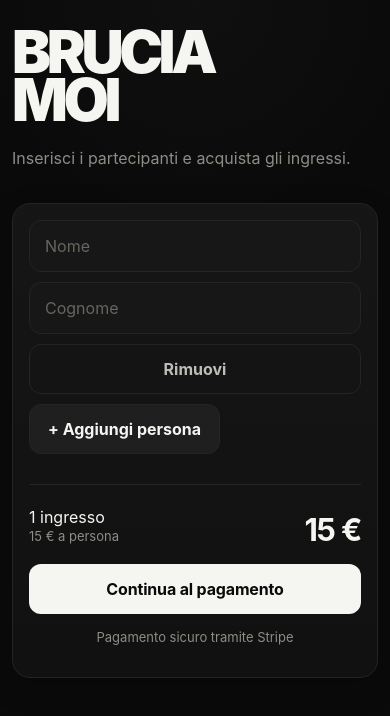
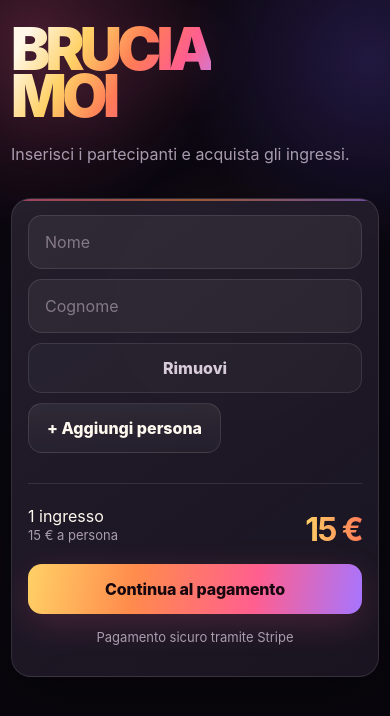
Before and after one commit to ghiusebbe/Brucia-Moi-Ticketing-App, a Next.js app: page / in a window 390 px wide. Shown: the top 716 px of the page. Built offline with nearby package versions, Linux system fonts and the light colour scheme.

Commit message:
Add colorful Brucia Moi visual identity

```diff
--- a/app/globals.css
+++ b/app/globals.css
@@ -1,24 +1,43 @@
 :root {
-  --bg: #0a0a0a;
-  --surface: #111111;
-  --surface-2: #171717;
-  --surface-3: #1f1f1f;
-  --text: #f5f5f2;
-  --text-soft: #c8c8c1;
-  --muted: #8d8d86;
-  --border: #242424;
-  --border-strong: #343434;
-  --success: #9af0b0;
-  --success-bg: #102018;
-  --danger: #ff9f9f;
-  --danger-bg: #281515;
-  --warning: #ffd38a;
-  --warning-bg: #281f12;
-  --radius-sm: 12px;
-  --radius-md: 16px;
-  --radius-lg: 22px;
-  --shadow-soft: 0 10px 30px rgba(0,0,0,.18);
-  --max-width: 720px;
+  --bg: #0b0710;
+  --bg-soft: #15101c;
+
+  --surface: rgba(24, 18, 32, 0.92);
+  --surface-2: rgba(34, 24, 45, 0.95);
+  --surface-3: rgba(46, 32, 60, 0.95);
+
+  --text: #fff8ef;
+  --text-soft: #e9dff1;
+  --muted: #a99caf;
+
+  --border: rgba(255,255,255,.10);
+  --border-strong: rgba(255,255,255,.18);
+
+  --pink: #ff5f8f;
+  --red: #ff4d45;
+  --orange: #ff8a3d;
+  --yellow: #ffd166;
+  --purple: #a675ff;
+  --violet: #755cff;
+  --green: #8ef0a5;
+
+  --success: #8ef0a5;
+  --success-bg: rgba(36, 114, 62, .23);
+
+  --danger: #ff8d91;
+  --danger-bg: rgba(145, 36, 44, .22);
+
+  --warning: #ffd174;
+  --warning-bg: rgba(153, 101, 23, .20);
+
+  --radius-sm: 14px;
+  --radius-md: 18px;
+  --radius-lg: 26px;
+
+  --shadow:
+    0 18px 60px rgba(0,0,0,.28);
+
+  --max-width: 760px;
 }
 
 * {
@@ -33,9 +52,6 @@ html {
 body {
   margin: 0;
   min-height: 100%;
-  background:
-    radial-gradient(circle at top, rgba(255,255,255,.025), transparent 30%),
-    var(--bg);
   color: var(--text);
   font-family:
     Inter,
@@ -45,6 +61,13 @@ body {
     BlinkMacSystemFont,
     "Segoe UI",
     sans-serif;
+
+  background:
+    radial-gradient(circle at 8% 4%, rgba(255,95,143,.21), transparent 24%),
+    radial-gradient(circle at 95% 8%, rgba(117,92,255,.20), transparent 24%),
+    radial-gradient(circle at 60% 40%, rgba(255,138,61,.08), transparent 28%),
+    linear-gradient(180deg, #0c0710 0%, #0a0710 48%, #08060c 100%);
+
   text-rendering: optimizeLegibility;
   -webkit-font-smoothing: antialiased;
 }
@@ -59,37 +82,95 @@ button {
 }
 
 main {
-  width: min(var(--max-width), calc(100% - 32px));
+  width: min(var(--max-width), calc(100% - 28px));
   margin: 0 auto;
-  padding: 36px 0 72px;
+  padding: 34px 0 76px;
 }
 
+/* BRAND */
+
 .logo {
-  font-size: clamp(56px, 15vw, 92px);
-  line-height: .82;
-  letter-spacing: -.075em;
+  width: fit-content;
+  font-size: clamp(58px, 15vw, 96px);
+  line-height: .8;
+  letter-spacing: -.08em;
   font-weight: 950;
   text-transform: uppercase;
-  text-wrap: balance;
+
+  background:
+    linear-gradient(
+      120deg,
+      #fff7e7 8%,
+      #ffd166 32%,
+      #ff7b56 56%,
+      #ff5f8f 76%,
+      #b18cff 100%
+    );
+
+  -webkit-background-clip: text;
+  background-clip: text;
+  color: transparent;
+
+  filter:
+    drop-shadow(0 8px 26px rgba(255,95,143,.10));
 }
 
 .subtitle {
-  max-width: 540px;
+  max-width: 560px;
   margin: 22px 0 32px;
   color: var(--muted);
   font-size: 16px;
   line-height: 1.55;
 }
 
+/* SURFACES */
+
+.card,
+.ticket-card,
+.stat-card,
+.people-list {
+  backdrop-filter: blur(18px);
+  -webkit-backdrop-filter: blur(18px);
+}
+
 .card {
-  background:
-    linear-gradient(180deg, rgba(255,255,255,.018), rgba(255,255,255,0)),
-    var(--surface);
+  position: relative;
+  overflow: hidden;
+
+  padding: 20px;
   border: 1px solid var(--border);
   border-radius: var(--radius-lg);
-  padding: 20px;
-  box-shadow: var(--shadow-soft);
+
+  background:
+    linear-gradient(
+      145deg,
+      rgba(255,255,255,.06),
+      rgba(255,255,255,.015)
+    ),
+    var(--surface);
+
+  box-shadow: var(--shadow);
 }
+
+.card::before {
+  content: "";
+  position: absolute;
+  inset: 0 auto auto 0;
+  width: 100%;
+  height: 2px;
+
+  background:
+    linear-gradient(
+      90deg,
+      var(--pink),
+      var(--orange),
+      var(--purple)
+    );
+
+  opacity: .55;
+}
+
+/* FORMS */
 
 .person {
   display: grid;
@@ -100,101 +181,145 @@ main {
 
 input {
   width: 100%;
-  min-height: 52px;
-  padding: 0 15px;
+  min-height: 54px;
+  padding: 0 16px;
+
   border: 1px solid var(--border);
   border-radius: var(--radius-sm);
-  background: var(--surface-2);
+
+  background:
+    rgba(255,255,255,.055);
+
   color: var(--text);
   font-size: 16px;
+
   outline: none;
+
   transition:
     border-color .18s ease,
     background .18s ease,
-    box-shadow .18s ease;
+    box-shadow .18s ease,
+    transform .18s ease;
 }
 
 input::placeholder {
-  color: #666660;
+  color: #847987;
 }
 
 input:focus {
-  border-color: #5b5b56;
-  background: #191919;
-  box-shadow: 0 0 0 3px rgba(255,255,255,.045);
+  border-color: rgba(255,95,143,.65);
+  background: rgba(255,255,255,.075);
+
+  box-shadow:
+    0 0 0 4px rgba(255,95,143,.10);
 }
+
+/* BUTTONS */
 
 button {
   min-height: 50px;
+  padding: 0 18px;
+
   border: 0;
   border-radius: var(--radius-sm);
-  padding: 0 18px;
-  font-weight: 750;
+
+  font-weight: 800;
   cursor: pointer;
+
   transition:
     transform .12s ease,
-    background .18s ease,
+    filter .18s ease,
     opacity .18s ease,
     border-color .18s ease;
 }
 
 button:active {
-  transform: scale(.985);
+  transform: scale(.98);
 }
 
 button:disabled {
   cursor: not-allowed;
-  opacity: .55;
+  opacity: .5;
 }
 
 .pay {
   width: 100%;
-  background: var(--text);
-  color: #0a0a0a;
+
+  color: #17070e;
   font-size: 16px;
   letter-spacing: -.01em;
+
+  background:
+    linear-gradient(
+      100deg,
+      #ffd166 0%,
+      #ff8b4c 32%,
+      #ff5f8f 68%,
+      #a675ff 100%
+    );
+
+  box-shadow:
+    0 10px 34px rgba(255,95,143,.18);
 }
 
 .pay:hover {
-  background: #fff;
+  filter: brightness(1.06);
 }
 
 .secondary {
-  background: var(--surface-3);
   color: var(--text);
+
   border: 1px solid var(--border);
-}
 
-.secondary:hover {
-  background: #252525;
+  background:
+    linear-gradient(
+      180deg,
+      rgba(255,255,255,.07),
+      rgba(255,255,255,.03)
+    );
 }
 
 .remove {
-  background: transparent;
-  color: #bdbdb7;
+  color: #d7cbd7;
   border: 1px solid var(--border);
+  background: rgba(255,255,255,.03);
 }
 
 .remove:hover {
-  color: var(--danger);
-  border-color: #4b2828;
-  background: var(--danger-bg);
+  color: #ffafaf;
+  border-color: rgba(255,77,69,.35);
+  background: rgba(255,77,69,.10);
 }
+
+/* TOTAL */
 
 .total {
   display: flex;
   align-items: flex-end;
   justify-content: space-between;
   gap: 20px;
+
   margin: 30px 0 18px;
   padding-top: 22px;
+
   border-top: 1px solid var(--border);
 }
 
 .total strong {
-  font-size: clamp(30px, 8vw, 42px);
+  font-size: clamp(32px, 8vw, 44px);
   line-height: 1;
-  letter-spacing: -.04em;
+  letter-spacing: -.05em;
+
+  background:
+    linear-gradient(
+      90deg,
+      #ffd166,
+      #ff7c57
+    );
+
+  -webkit-background-clip: text;
+  background-clip: text;
+  color: transparent;
 }
 
 .small {
@@ -203,50 +328,114 @@ button:disabled {
   line-height: 1.5;
 }
 
+/* TICKET */
+
 .ticket-card {
+  position: relative;
+  overflow: hidden;
+
+  padding: 24px;
+
+  border: 1px solid var(--border);
+  border-radius: 26px;
+
   background:
-    linear-gradient(180deg, rgba(255,255,255,.025), rgba(255,255,255,0)),
+    radial-gradient(
+      circle at 90% 4%,
+      rgba(166,117,255,.18),
+      transparent 28%
+    ),
+    radial-gradient(
+      circle at 3% 90%,
+      rgba(255,138,61,.16),
+      transparent 30%
+    ),
     var(--surface);
-  border: 1px solid var(--border);
-  border-radius: 24px;
-  padding: 24px;
-  overflow: hidden;
+
+  box-shadow: var(--shadow);
+}
+
+.ticket-card::after {
+  content: "";
+  position: absolute;
+  inset: auto -40px -70px auto;
+
+  width: 180px;
+  height: 180px;
+
+  border-radius: 50%;
+
+  background:
+    radial-gradient(
+      circle,
+      rgba(255,95,143,.18),
+      transparent 65%
+    );
+
+  pointer-events: none;
 }
 
 .ticket-title {
-  font-size: 36px;
-  line-height: .9;
+  font-size: 38px;
+  line-height: .88;
   font-weight: 950;
-  letter-spacing: -.06em;
+  letter-spacing: -.065em;
+
+  background:
+    linear-gradient(
+      90deg,
+      #ffd166,
+      #ff7860,
+      #b18cff
+    );
+
+  -webkit-background-clip: text;
+  background-clip: text;
+  color: transparent;
 }
 
 .ticket-meta {
   margin-top: 18px;
   color: var(--muted);
-  font-size: 12px;
-  letter-spacing: .14em;
+  font-size: 11px;
+  font-weight: 800;
+  letter-spacing: .16em;
   text-transform: uppercase;
 }
 
 .ticket-name {
-  margin-top: 24px;
+  margin-top: 22px;
   text-align: center;
-  font-size: 22px;
-  font-weight: 850;
-  letter-spacing: -.025em;
+  font-size: 24px;
+  font-weight: 900;
+  letter-spacing: -.03em;
 }
 
 .qr-frame {
+  position: relative;
+  z-index: 2;
+
   width: fit-content;
   margin: 26px auto;
-  padding: 14px;
-  border-radius: 20px;
+  padding: 13px;
+
+  border-radius: 22px;
+
   background: #fff;
+
+  box-shadow:
+    0 14px 40px rgba(0,0,0,.28),
+    0 0 0 6px rgba(255,255,255,.05);
 }
 
+/* SCANNER */
+
 #reader {
-  background: #050505;
-  border: 1px solid var(--border);
+  background: #060408;
+  border: 1px solid rgba(255,255,255,.12);
+
+  box-shadow:
+    0 16px 50px rgba(0,0,0,.28);
 }
 
 #reader video {
@@ -255,26 +444,44 @@ button:disabled {
 
 .scan-banner {
   margin-top: 12px;
-  border-radius: 14px;
   padding: 12px 14px;
+
+  border-radius: 15px;
   border: 1px solid var(--border);
+
+  backdrop-filter: blur(16px);
 }
 
 .scan-banner.valid {
-  background: var(--success-bg);
+  background:
+    linear-gradient(
+      90deg,
+      rgba(62,170,90,.28),
+      rgba(62,170,90,.10)
+    );
 }
 
 .scan-banner.used {
-  background: var(--danger-bg);
+  background:
+    linear-gradient(
+      90deg,
+      rgba(210,55,70,.28),
+      rgba(210,55,70,.10)
+    );
 }
 
 .scan-banner.error {
-  background: var(--warning-bg);
+  background:
+    linear-gradient(
+      90deg,
+      rgba(220,143,37,.28),
+      rgba(220,143,37,.10)
+    );
 }
 
 .scan-banner-title {
   font-size: 15px;
-  font-weight: 850;
+  font-weight: 900;
 }
 
 .scan-banner.valid .scan-banner-title {
@@ -295,40 +502,10 @@ button:disabled {
   font-size: 13px;
 }
 
-@media (max-width: 620px) {
-  main {
-    width: min(100% - 24px, var(--max-width));
-    padding-top: 28px;
-  }
-
-  .card {
-    padding: 16px;
-    border-radius: 18px;
-  }
-
-  .person {
-    grid-template-columns: 1fr;
-  }
-
-  .person .remove {
-    width: 100%;
-  }
-}
-
-@media (prefers-reduced-motion: reduce) {
-  *,
-  *::before,
-  *::after {
-    scroll-behavior: auto !important;
-    transition: none !important;
-    animation: none !important;
-  }
-}
-
-/* ADMIN DASHBOARD */
+/* ADMIN */
 
 .admin-main {
-  --max-width: 920px;
+  --max-width: 960px;
 }
 
 .admin-header {
@@ -339,75 +516,132 @@ button:disabled {
 }
 
 .admin-logo {
-  font-size: clamp(46px, 10vw, 70px);
+  font-size: clamp(48px, 10vw, 72px);
 }
 
 .admin-live {
   display: flex;
   align-items: center;
-  gap: 7px;
-  margin-top: 6px;
-  padding: 7px 10px;
-  border: 1px solid var(--border);
+  gap: 8px;
+
+  margin-top: 7px;
+  padding: 8px 11px;
+
+  border: 1px solid rgba(142,240,165,.20);
   border-radius: 999px;
-  color: var(--text-soft);
+
+  background: rgba(142,240,165,.07);
+
+  color: var(--success);
   font-size: 11px;
-  font-weight: 800;
+  font-weight: 900;
   letter-spacing: .08em;
 }
 
 .admin-live-dot {
-  width: 7px;
-  height: 7px;
+  width: 8px;
+  height: 8px;
+
   border-radius: 50%;
+
   background: var(--success);
+
   box-shadow:
-    0 0 0 4px rgba(154,240,176,.08);
+    0 0 0 5px rgba(142,240,165,.08),
+    0 0 14px rgba(142,240,165,.35);
 }
 
 .stats-grid {
   display: grid;
   grid-template-columns:
     repeat(4, minmax(0,1fr));
+
   gap: 12px;
   margin-bottom: 30px;
 }
 
 .stat-card {
+  position: relative;
+  overflow: hidden;
+
   display: flex;
   flex-direction: column;
+
   min-width: 0;
-  min-height: 150px;
+  min-height: 155px;
+
   padding: 18px;
+
   border: 1px solid var(--border);
-  border-radius: 18px;
-  background: var(--surface);
+  border-radius: 20px;
+
+  background:
+    linear-gradient(
+      145deg,
+      rgba(255,255,255,.055),
+      rgba(255,255,255,.015)
+    ),
+    var(--surface);
+
+  box-shadow:
+    0 14px 36px rgba(0,0,0,.18);
 }
 
-.stat-primary {
+.stat-card:nth-child(1) {
   background:
-    linear-gradient(
-      160deg,
-      rgba(154,240,176,.10),
-      transparent 65%
+    radial-gradient(
+      circle at 100% 0,
+      rgba(142,240,165,.22),
+      transparent 45%
     ),
     var(--surface);
-  border-color: #25432e;
+}
+
+.stat-card:nth-child(2) {
+  background:
+    radial-gradient(
+      circle at 100% 0,
+      rgba(166,117,255,.24),
+      transparent 45%
+    ),
+    var(--surface);
+}
+
+.stat-card:nth-child(3) {
+  background:
+    radial-gradient(
+      circle at 100% 0,
+      rgba(255,138,61,.23),
+      transparent 45%
+    ),
+    var(--surface);
+}
+
+.stat-card:nth-child(4) {
+  background:
+    radial-gradient(
+      circle at 100% 0,
+      rgba(255,95,143,.23),
+      transparent 45%
+    ),
+    var(--surface);
 }
 
 .stat-label {
   color: var(--muted);
-  font-size: 12px;
-  font-weight: 700;
+  font-size: 11px;
+  font-weight: 850;
   text-transform: uppercase;
-  letter-spacing: .07em;
+  letter-spacing: .08em;
 }
 
 .stat-card strong {
   margin-top: auto;
-  font-size: clamp(28px, 5vw, 42px);
+
+  font-size: clamp(29px, 5vw, 43px);
   line-height: 1;
-  letter-spacing: -.045em;
+  letter-spacing: -.05em;
+
   white-space: nowrap;
   overflow: hidden;
   text-overflow: ellipsis;
@@ -428,27 +662,35 @@ button:disabled {
   justify-content: space-between;
   align-items: end;
   gap: 16px;
+
   margin-bottom: 16px;
 }
 
 .admin-list-head h2 {
   margin: 0;
-  font-size: 24px;
-  letter-spacing: -.035em;
+
+  font-size: 26px;
+  letter-spacing: -.04em;
 }
 
 .admin-list-head span {
   display: block;
+
   margin-top: 4px;
+
   color: var(--muted);
   font-size: 13px;
 }
 
 .admin-refresh {
-  min-height: 38px;
-  padding: 0 12px;
+  min-height: 40px;
+  padding: 0 13px;
+
   border: 1px solid var(--border);
-  background: var(--surface);
+
+  background:
+    rgba(255,255,255,.05);
+
   color: var(--text-soft);
   font-size: 13px;
 }
@@ -460,40 +702,70 @@ button:disabled {
 .admin-filters {
   display: flex;
   gap: 7px;
+
   overflow-x: auto;
+
   padding-bottom: 14px;
 }
 
 .admin-filters button {
   flex: 0 0 auto;
-  min-height: 38px;
-  padding: 0 13px;
+
+  min-height: 39px;
+  padding: 0 14px;
+
   border: 1px solid var(--border);
-  background: transparent;
+
+  background:
+    rgba(255,255,255,.035);
+
   color: var(--muted);
   font-size: 13px;
 }
 
 .admin-filters button.filter-active {
-  background: var(--text);
-  border-color: var(--text);
-  color: var(--bg);
+  color: #17070e;
+
+  border-color: transparent;
+
+  background:
+    linear-gradient(
+      90deg,
+      #ffd166,
+      #ff7b58,
+      #ff5f8f
+    );
 }
 
 .people-list {
   overflow: hidden;
+
   border: 1px solid var(--border);
-  border-radius: 18px;
-  background: var(--surface);
+  border-radius: 20px;
+
+  background:
+    linear-gradient(
+      180deg,
+      rgba(255,255,255,.035),
+      rgba(255,255,255,.012)
+    ),
+    var(--surface);
+
+  box-shadow:
+    0 15px 45px rgba(0,0,0,.18);
 }
 
 .person-row {
   display: grid;
-  grid-template-columns: auto minmax(0,1fr) auto;
+  grid-template-columns:
+    auto minmax(0,1fr) auto;
+
   align-items: center;
   gap: 13px;
-  min-height: 72px;
+
+  min-height: 74px;
   padding: 12px 14px;
+
   border-bottom: 1px solid var(--border);
 }
 
@@ -501,16 +773,31 @@ button:disabled {
   border-bottom: 0;
 }
 
+.person-row:hover {
+  background:
+    rgba(255,255,255,.025);
+}
+
 .person-avatar {
   display: grid;
   place-items: center;
-  width: 42px;
-  height: 42px;
-  border-radius: 50%;
-  background: var(--surface-3);
-  color: var(--text-soft);
+
+  width: 44px;
+  height: 44px;
+
+  border-radius: 15px;
+
+  background:
+    linear-gradient(
+      145deg,
+      rgba(255,95,143,.24),
+      rgba(166,117,255,.20)
+    );
+
+  color: #fff6f0;
+
   font-size: 12px;
-  font-weight: 850;
+  font-weight: 900;
   letter-spacing: .02em;
 }
 
@@ -520,40 +807,59 @@ button:disabled {
 
 .person-info strong {
   display: block;
+
   overflow: hidden;
+
   font-size: 15px;
+
   text-overflow: ellipsis;
   white-space: nowrap;
 }
 
 .person-info span {
   display: block;
+
   margin-top: 4px;
+
   color: var(--muted);
   font-size: 12px;
 }
 
 .person-status {
-  padding: 6px 8px;
+  padding: 7px 9px;
+
   border-radius: 999px;
+
   font-size: 10px;
-  font-weight: 850;
+  font-weight: 900;
   letter-spacing: .06em;
 }
 
 .person-status.inside {
-  background: var(--success-bg);
   color: var(--success);
+
+  background:
+    rgba(72,168,92,.18);
+
+  border:
+    1px solid rgba(142,240,165,.15);
 }
 
 .person-status.outside {
-  background: var(--surface-3);
-  color: var(--muted);
+  color: #d7cad8;
+
+  background:
+    rgba(255,255,255,.05);
+
+  border:
+    1px solid var(--border);
 }
 
 .empty-list {
-  padding: 32px 20px;
+  padding: 34px 20px;
+
   color: var(--muted);
+
   text-align: center;
   font-size: 14px;
 }
@@ -564,6 +870,8 @@ button:disabled {
   font-size: 13px;
 }
 
+/* MOBILE */
+
 @media (max-width: 760px) {
   .stats-grid {
     grid-template-columns:
@@ -571,7 +879,27 @@ button:disabled {
   }
 
   .stat-card {
-    min-height: 130px;
+    min-height: 135px;
+  }
+}
+
+@media (max-width: 620px) {
+  main {
+    width: min(100% - 22px, var(--max-width));
+    padding-top: 26px;
+  }
+
+  .card {
+    padding: 16px;
+    border-radius: 20px;
+  }
+
+  .person {
+    grid-template-columns: 1fr;
+  }
+
+  .person .remove {
+    width: 100%;
   }
 }
 
@@ -582,7 +910,7 @@ button:disabled {
 
   .stat-card {
     padding: 14px;
-    min-height: 120px;
+    min-height: 122px;
   }
 
   .stat-card strong {
@@ -590,13 +918,22 @@ button:disabled {
   }
 
   .person-row {
-    grid-template-columns:
-      auto minmax(0,1fr) auto;
     gap: 10px;
   }
 
   .person-avatar {
-    width: 38px;
-    height: 38px;
+    width: 40px;
+    height: 40px;
+    border-radius: 13px;
   }
 }
+
+@media (prefers-reduced-motion: reduce) {
+  *,
+  *::before,
+  *::after {
+    scroll-behavior: auto !important;
+    transition: none !important;
+    animation: none !important;
+  }
+}
```
